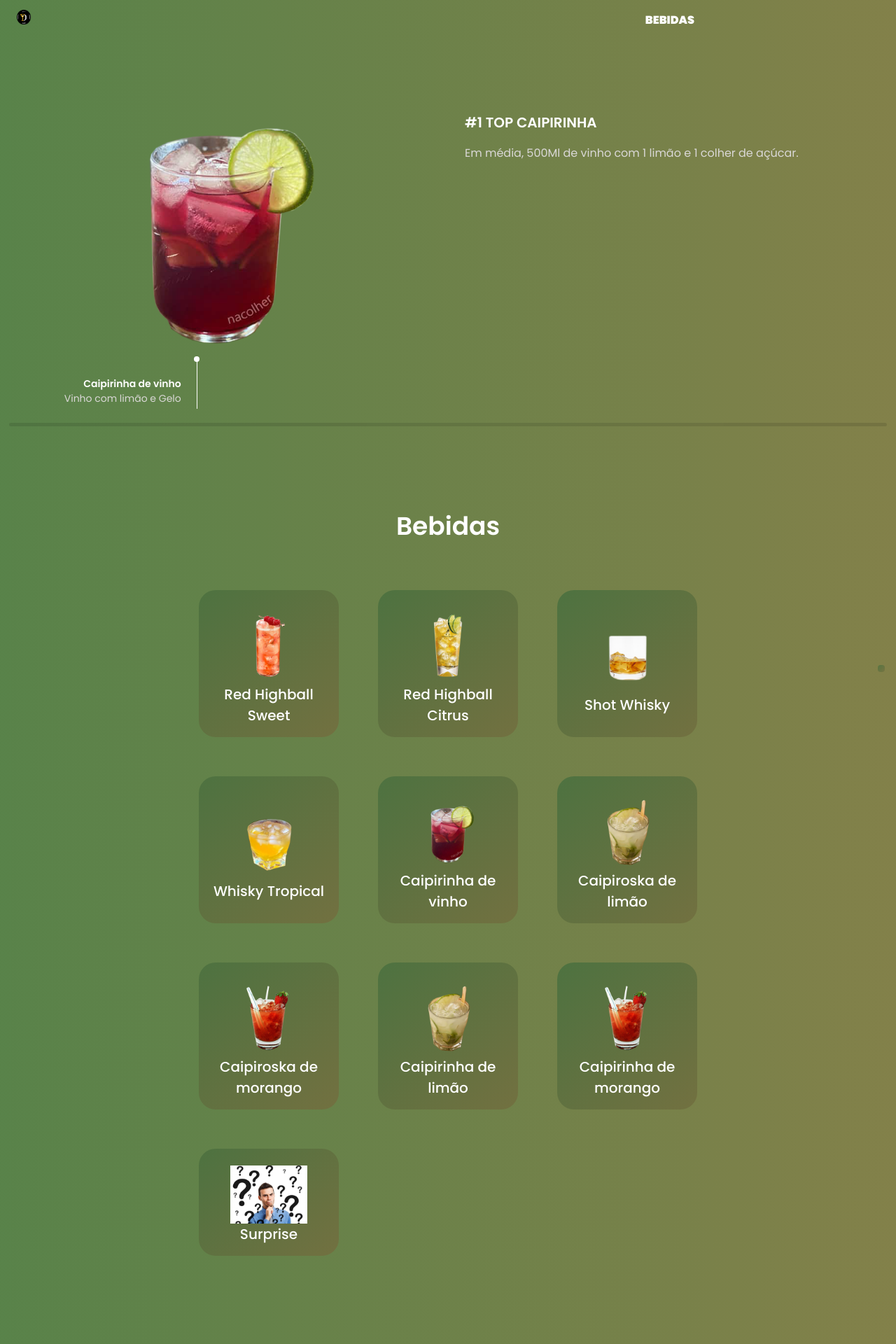
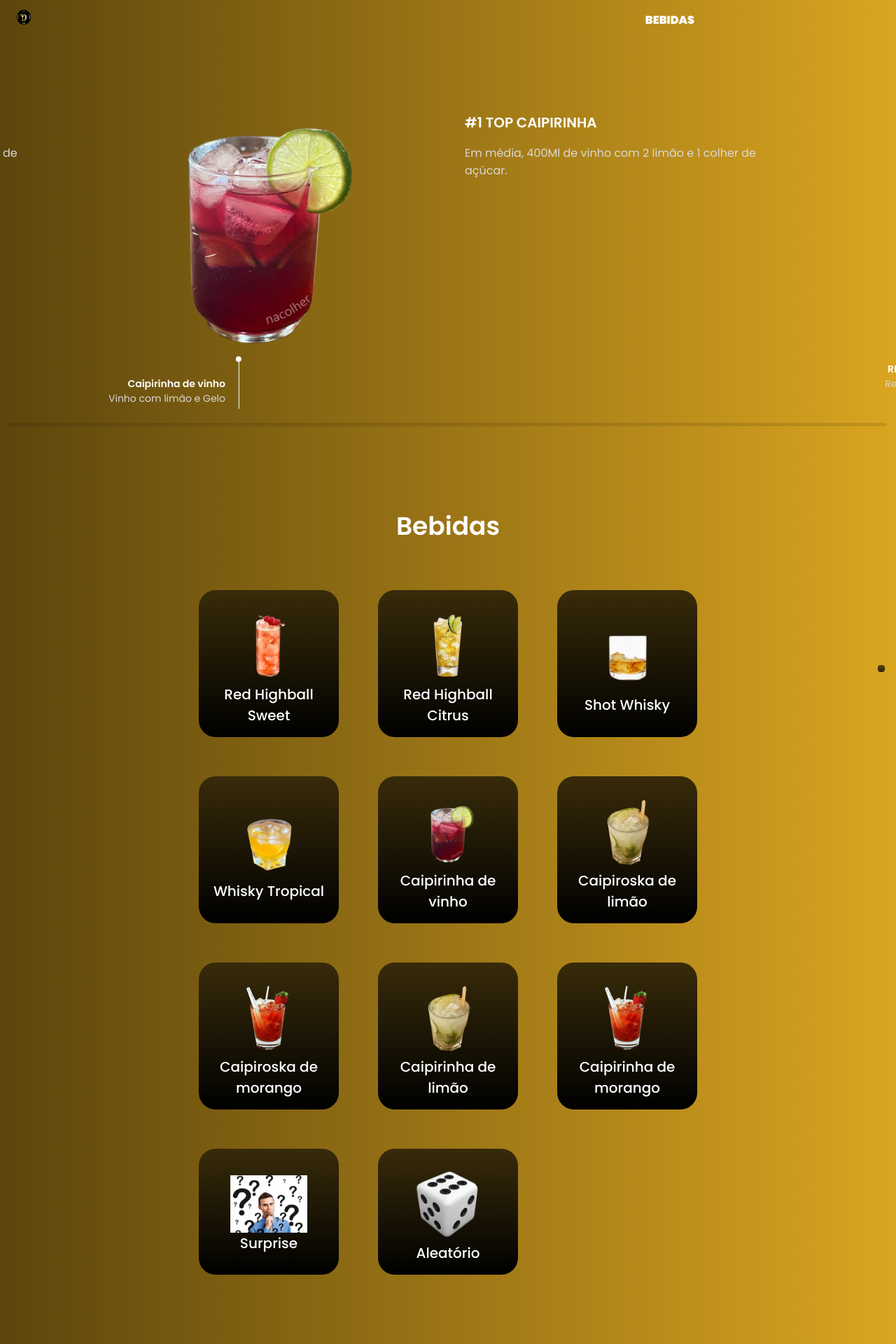
Before and after one commit to Willianglb/YourDrink, a React (Create React App) app: page / in a window 1280 px wide. Shown: the top 1920 px of the page at 70% size. Built offline with nearby package versions, Linux system fonts and the light colour scheme; grey boxes are pictures that could not be loaded.

Commit message:
:memo: Adjust EveryThing

```diff
--- a/src/App.css
+++ b/src/App.css
@@ -13,25 +13,9 @@
   --text-color: hsl(var(--hue), 4%, 85%);
   --text-color-light: hsl(var(--hue), 4%, 55%);
 
-  /*Green gradient*/
-  --body-color: linear-gradient(
-    90deg,
-    hsl(104, 28%, 40%) 0%,
-    hsl(58, 28%, 40%) 100%
-  );
-  --container-color: linear-gradient(
-    136deg,
-    hsl(104, 28%, 35%) 0%,
-    hsl(58, 28%, 35%) 100%
-  );
-
   /*Red gradient*/
-  /* --body-color: linear-gradient(90deg, hsl(360, 28%, 40%) 0%, hsl(18, 28%, 40%) 100%);
-  --container-color: linear-gradient(136deg, hsl(360, 28%, 35%) 0%, hsl(18, 28%, 35%) 100%); */
-
-  /*Black solid*/
-  /* --body-color: hsl(30, 8%, 8%);
-  --container-color: hsl(30, 8%, 10%); */
+  --body-color: linear-gradient(90deg, #5c450c 0%, #daa520 100%);
+  --container-color: linear-gradient(360deg, black 0%, #382b0a 100%);
 
   /*========== Font and typography ==========*/
   --body-font: 'Poppins', sans-serif;
@@ -199,6 +183,7 @@
     position: fixed;
     width: 100%;
     background: var(--container-color);
+    border: 2px white;
     top: -150%;
     left: 0;
     padding: 3.5rem 0;
@@ -647,6 +632,7 @@
 
 /*=============== FOOTER ===============*/
 .footer {
+  top: 20px;
   position: relative;
   overflow: hidden;
 }
@@ -675,7 +661,7 @@
 }
 
 .footer__container {
-  row-gap: 2rem;
+  row-gap: 0.50rem;
 }
 
 .footer__logo {
--- a/src/components/Header/Header.styles.ts
+++ b/src/components/Header/Header.styles.ts
@@ -2,16 +2,13 @@
 
 export const HeaderStyles = styled.header`
   width: 100%;
-  /* background: var(--body-color);  */
-  background: linear-gradient(90deg, hsl(104, 28%, 40%) 0%, hsl(58, 28%, 40%) 100%);
+  background: linear-gradient(90deg, #5c450c 0%, #daa520 100%);
   position: fixed;
   top: 0;
   left: 0;
-  /* z-index: var(--z-fixed); */
   z-index: 100;
 
   .nav {
-    /* height: var(--header-height); */
     height: 3.5rem;
     display: flex;
     justify-content: space-between;
--- a/src/components/HomeBanner/index.tsx
+++ b/src/components/HomeBanner/index.tsx
@@ -23,7 +23,7 @@
             centeredSlides={true}
             loop={true}
             spaceBetween={30}
-            slidesPerView={1}
+            slidesPerView={1.2}
             pagination={{clickable: true }}
             scrollbar={{ draggable: true }}
             onSwiper={(swiper) => console.log(swiper)}
@@ -45,7 +45,7 @@
 
                         <div className="home__data">
                             <h3 className="home__subtitle">#1 Top Caipirinha</h3>
-                            <p className="home__description"> Em média, 500Ml de vinho com 1 limão e 1 colher de açúcar.
+                            <p className="home__description"> Em média, 400Ml de vinho com 2 limão e 1 colher de açúcar.
                             </p>
                         </div>
                     </div>
--- a/src/components/ListDrinks/ListDrinks.styles.ts
+++ b/src/components/ListDrinks/ListDrinks.styles.ts
@@ -38,7 +38,7 @@
   line-height: 1.8;
   color: #141414;
   p {
-    margin-bottom: 1rem;
+    color: #ddd;
   }
   button {
     padding: 10px 24px;
--- a/src/components/ListDrinks/index.tsx
+++ b/src/components/ListDrinks/index.tsx
@@ -1,5 +1,5 @@
 import React, {useState} from 'react';
-import {ADD_PEDIDOS} from '../../services/mutations';
+import { ADD_PEDIDOS } from '../../services/mutations';
 import { useMutation } from '@apollo/client';
 
 import * as S from './ListDrinks.styles';
@@ -13,6 +13,7 @@
 import OO6 from '../../assets/img/6.png';
 import OO7 from '../../assets/img/7.png';
 import OO8 from '../../assets/img/Surprise.jpg';
+import OO9 from '../../assets/img/dado.png';
 
 // Material-ui
 import Modal from '@mui/material/Modal';
@@ -58,26 +59,26 @@
     {
         name: "Caipiroska de limão",
         photo: OO6,
-        Desc: "Caipiroska de limão",
+        Desc: "Caipiroska de limão (Feito com Vodka)",
         id: 6
     },
     {
         name: "Caipiroska de morango",
         photo: OO7,
-        Desc: "Caipiroska de morango",
+        Desc: "Caipiroska de morango (Feito com Vodka)",
         id: 7
     },
     {
         name: "Caipirinha de limão",
         photo: OO6,
-        Desc: "Caipirinha feita com velho barreiro de limão",
+        Desc: "Caipirinha de limão feita com velho barreiro",
         id: 8,
         href: 'caipirinha'
     },
     {
         name: "Caipirinha de morango",
         photo: OO7,
-        Desc: "Caipirinha feita com velho barreiro de morango",
+        Desc: "Caipirinha de morango feita com velho barreiro",
         id: 9
     },
     {
@@ -85,6 +86,12 @@
         photo: OO8,
         Desc: "Gin, chá, baly e outras coisinhas...",
         id: 10
+    },
+    {
+        name: "Aleatório",
+        photo: OO9,
+        Desc: "Bebida sorteada a partir da lista de bebidas",
+        id: 11
     }
 ]
 
@@ -114,8 +121,6 @@
         setDesc(desc);
         setFoto(photo);
         setId(idString);
-        console.log("idString", idString)
-        console.log("id", id)
 
         handleOpen();
     };
@@ -154,12 +159,14 @@
                             <p>{desc}</p>
                             {semNome && <S.Aviso>*Insira seu nome*</S.Aviso>}
                             <TextField
+                                sx={{bgcolor: "white"}}
                                 required
                                 id="outlined-required"
                                 label="Digite seu nome"
                                 defaultValue=""
                                 value={usuario}
                                 onChange={handleChange}
+                                color='warning'
                             />
                             <br/>
                             <button onClick={async e => {
@@ -204,9 +211,9 @@
     top: '50%',
     left: '50%',
     transform: 'translate(-50%, -50%)',
-    width: 400,
-    bgcolor: 'background.paper',
-    border: '2px solid #000',
+    width: '90%',
+    bgcolor: 'black',
+    border: '2px solid #fff',
     boxShadow: 24,
     p: 4,
 };
--- a/src/components/ResumeDrinks/index.tsx
+++ b/src/components/ResumeDrinks/index.tsx
@@ -11,6 +11,7 @@
 import OO6 from '../../assets/img/6.png';
 import OO7 from '../../assets/img/7.png';
 import OO8 from '../../assets/img/Surprise.jpg';
+import OO9 from '../../assets/img/dado.png';
 
 const ListaBebidas = [
     {
@@ -58,8 +59,14 @@
     {
         name: "Surprise",
         photo: OO8,
-        Desc: "?",
-        id: 8
+        Desc: "Gin, chá, baly e outras coisinhas...",
+        id: 10
+    },
+    {
+        name: "Aleatório",
+        photo: OO9,
+        Desc: "Bebida sorteada a partir da lista de bebidas",
+        id: 11
     }
 ]
 
```
Also changed, not shown: src/assets/img/dado.png (added).
